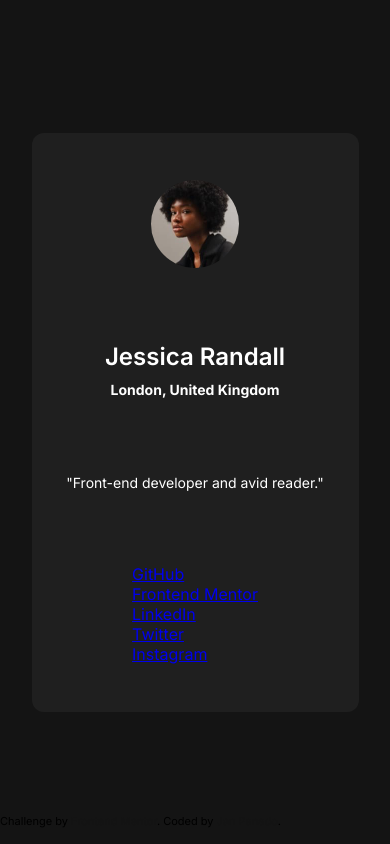
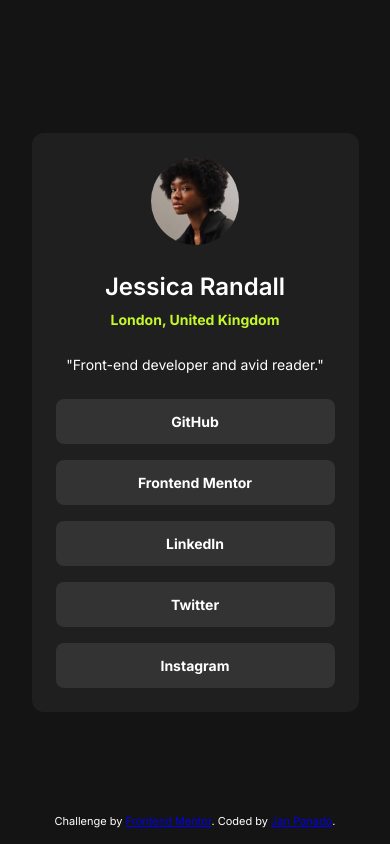
Before and after one commit to Negligence/social-links-profile, a website: page index.html in a window 390 px wide. Drawn offline with Linux system fonts and the light colour scheme.

Commit message:
finished 80% mobile style

```diff
--- a/index.html
+++ b/index.html
@@ -31,11 +31,11 @@
       <p class="bio text-preset-2">"Front-end developer and avid reader."</p>
 
       <div class="links grid">
-        <a href="#" target="_blank">GitHub</a>
-        <a href="#" target="_blank">Frontend Mentor</a>
-        <a href="#" target="_blank">LinkedIn</a>
-        <a href="#" target="_blank">Twitter</a>
-        <a href="#" target="_blank">Instagram</a>
+        <a href="#" target="_blank" class="button text-preset-2-bold">GitHub</a>
+        <a href="#" target="_blank" class="button text-preset-2-bold">Frontend Mentor</a>
+        <a href="#" target="_blank" class="button text-preset-2-bold">LinkedIn</a>
+        <a href="#" target="_blank" class="button text-preset-2-bold">Twitter</a>
+        <a href="#" target="_blank" class="button text-preset-2-bold">Instagram</a>
       </div>
 
     </article>
--- a/source/sass/styles.scss
+++ b/source/sass/styles.scss
@@ -42,20 +42,22 @@ body {
 
 .attribution {
   position: fixed;
+  left: 0;
+  right: 0;
   bottom: 1rem;
   font-size: rem(11px);
   text-align: center;
+  color: var(--white);
 }
 
 .attribution a {
-  color: var(--grey-900);
-  text-decoration: none;
+  transition: .4s;
 }
 
-.attribution a:visited,
-.attribution a:hover {
+.attribution a:hover,
+.attribution a:visited {
   color: var(--green);
-  transition: .4s;
+  text-decoration: none;
 }
 /* #endregion Defaults */
 
@@ -83,14 +85,19 @@ body {
 }
 
 .button {
+  text-decoration: none;
+  text-align: center;
   background-color: var(--grey-700);
+  border-radius: rem(8px);
   color: white;
-  width: rem(304px);
-  padding: rem(12px);
+  width: rem(279px);
+  height: rem(45px);
+  padding: var(--s-150);
 }
 
 .button:hover {
   background-color: var(--green);
+  color: var(--grey-700);
   transition: .4s;
 }
 /* #endregion Reusable CSS */
@@ -134,8 +141,12 @@ main {
 
 }
 
+.description {
+  color: var(--green);
+}
+
 .links {
-
+  gap: var(--s-200);
 }
 
 /* #endregion Mobile Styling */
```
Also changed, not shown: source/index.html (+5 -5 lines), assets/css/styles.css, source/assets/css/styles.css.
